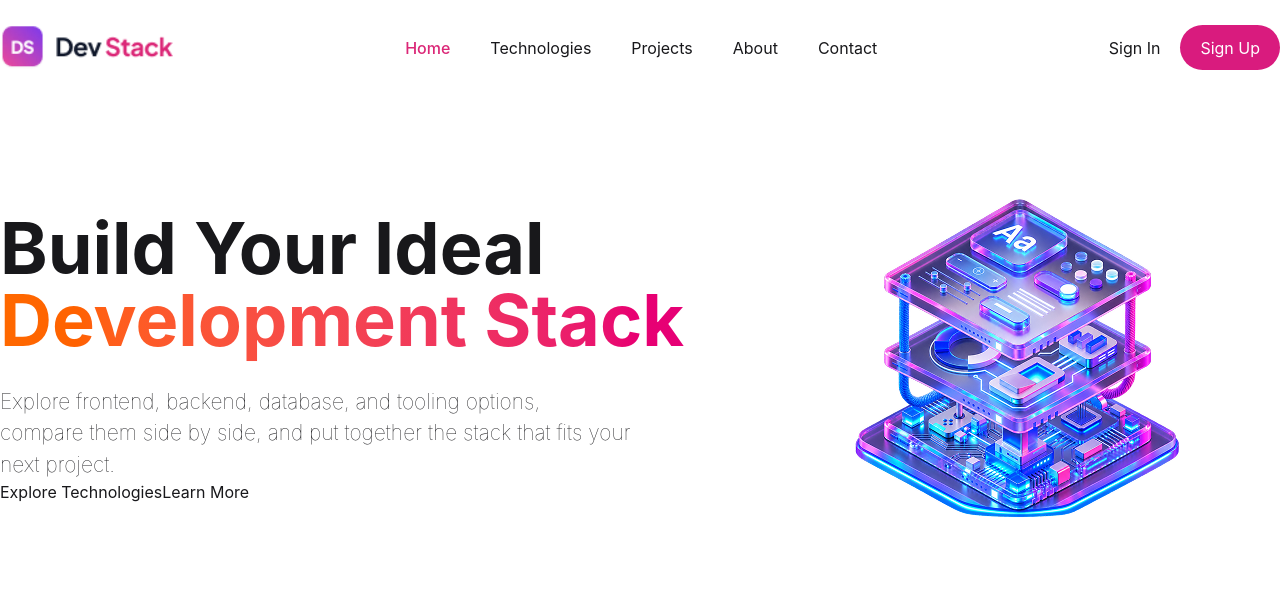
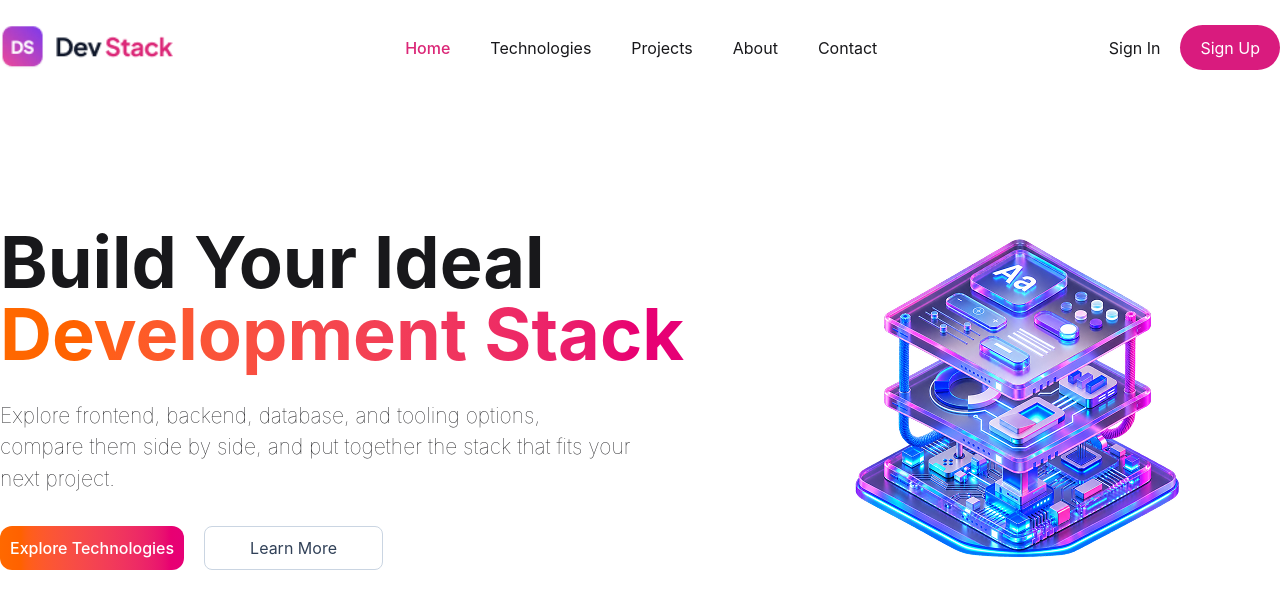
Before and after one commit to KawsarCodes404/Dev-stack-assignment, a React (Vite) app: page / in a window 1280 px wide. Shown: the top 608 px of the page. Built offline with nearby package versions, Linux system fonts and the light colour scheme.

Commit message:
Now, i'm trying to optimize the text of UI

```diff
--- a/src/components/banner.tsx
+++ b/src/components/banner.tsx
@@ -3,7 +3,7 @@ import bannerimg from "../assets/banner-stack.png"
 const banner = () => {
     return (
         <div>
-            <div className="flex justify-between items-center container mx-auto">
+            <div className="flex justify-between items-center container mx-auto mt-[40px]">
                 {/* left */}
                 <div>
                     {/* left-heading */}
@@ -25,14 +25,14 @@ const banner = () => {
                     </p>
 
                     {/* Button start */}
-                    <div>
+                    <div className="mt-8 flex gap-5">
                         {/* left button */}
-                        <button>
+                        <button className="text-white bg-gradient-to-r from-orange-500 to-pink-600 px-[10px] py-[10px] rounded-xl font-medium">
                             Explore Technologies
                         </button>
 
                         {/* right button */}
-                        <button className="">
+                        <button className="border border-slate-300 rounded-lg px-[45px] text-slate-700">
                             Learn More
                         </button>
                     </div>
```
